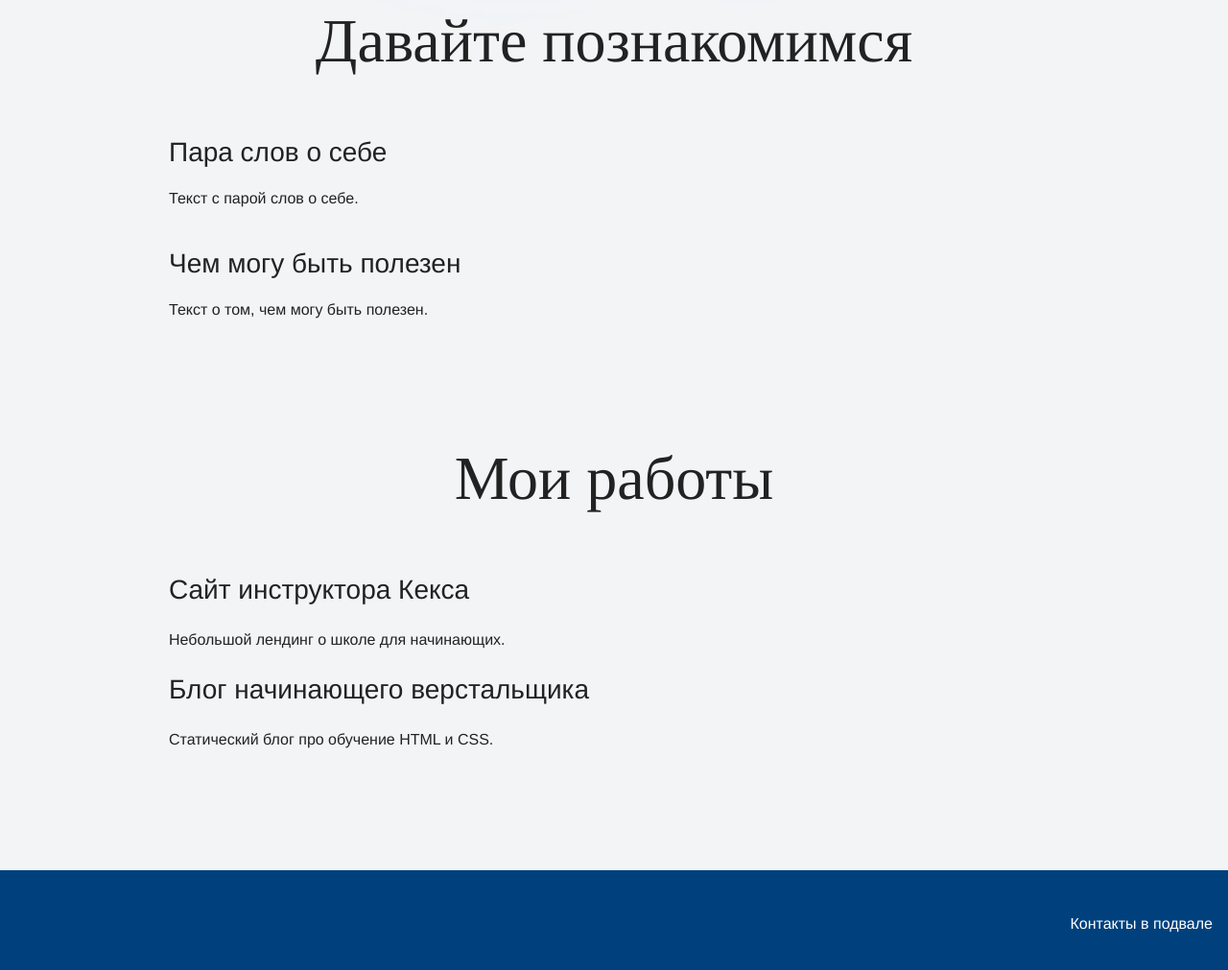
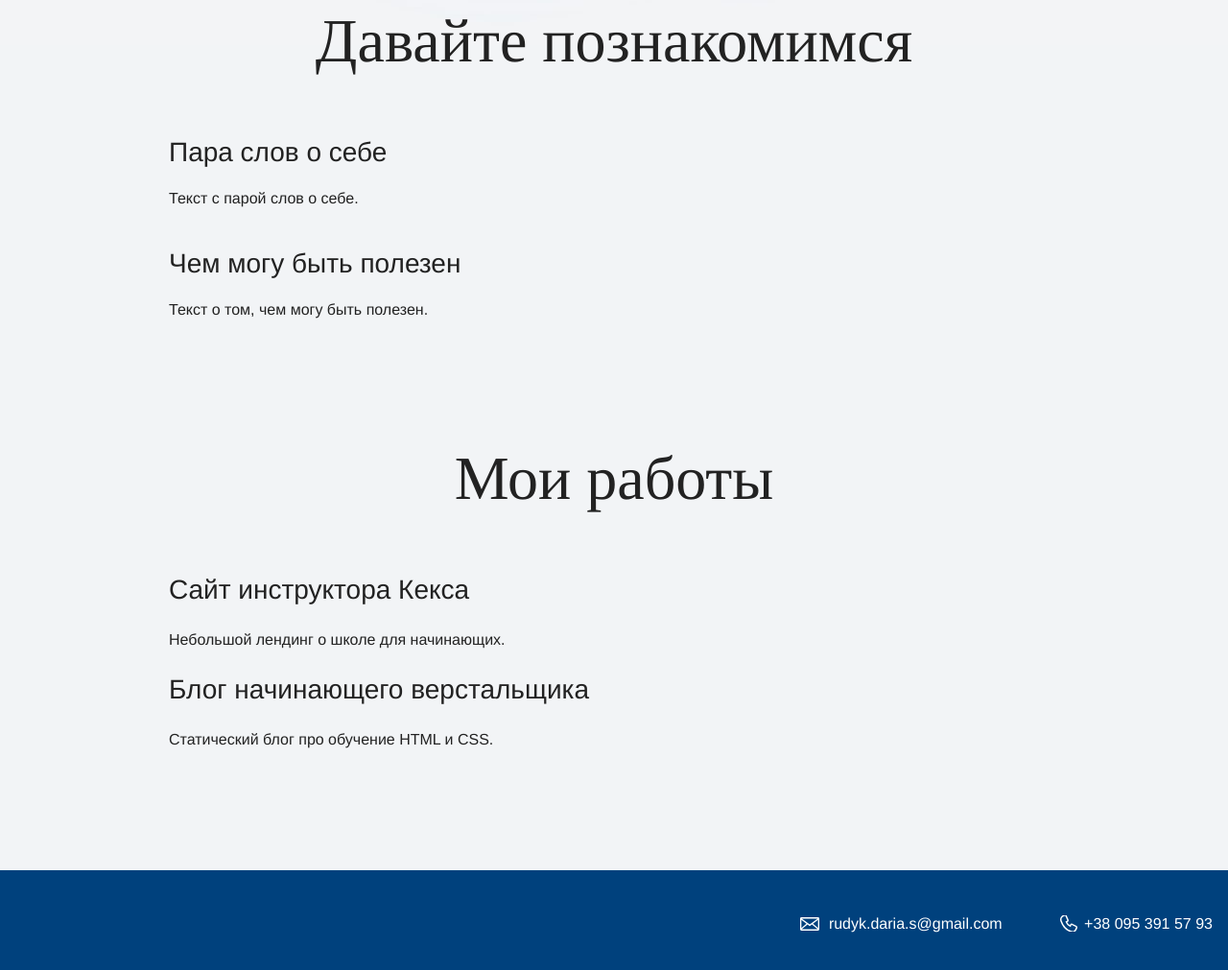
Before and after one commit to dora-da-explora/rdk, a plain HTML site: page index.html in a window 1280 px wide. Shown: the part 1033-2044 px from the top of the page at 96% size. Drawn offline with Linux system fonts and the light colour scheme.

Commit message:
update footer contacts

```diff
--- a/index.html
+++ b/index.html
@@ -46,7 +46,9 @@
 
     <footer class="page-footer">
       <div class="container">
-      Контакты в подвале
+      <a class="footer-email"
+      href="mailto:rudyk.daria.s@gmail.com">rudyk.daria.s@gmail.com</a>
+      <a class="footer-phone" href="+380953915793">+38 095 391 57 93</a>
     </div>
     </footer>
   </body>
```
